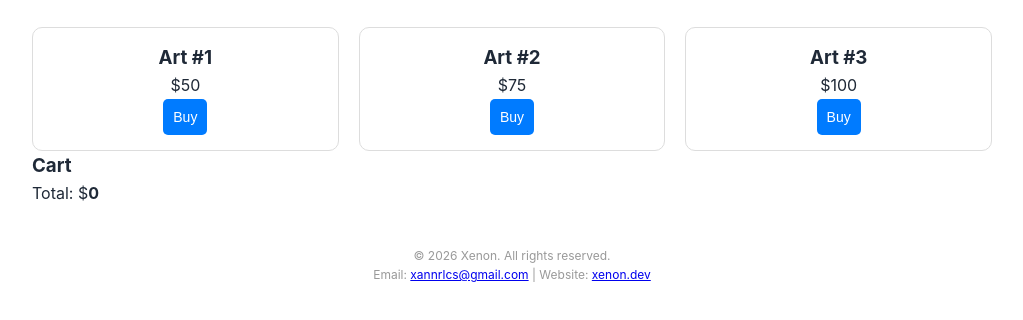
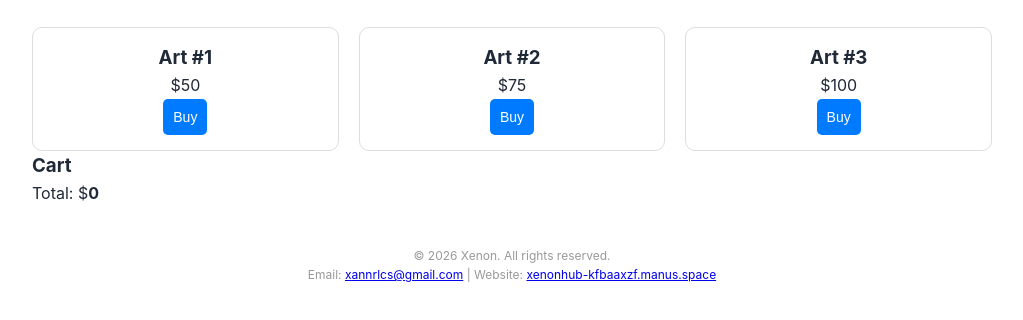
Before and after one commit to xenon231tech/qsh-market, a website: page index.html in a window 1280 px wide. Shown: the part 74-394 px from the top of the page, without its empty margins (128-1151 px from the left). Drawn offline with Linux system fonts and the light colour scheme.

Commit message:
chore: update portfolio links to https://xenonhub-kfbaaxzf.manus.space

```diff
--- a/index.html
+++ b/index.html
@@ -141,7 +141,7 @@
 
     <footer style="text-align: center; padding: 20px; color: #999; font-size: 12px;">
         <p>© 2026 Xenon. All rights reserved.</p>
-        <p>Email: <a href="mailto:xannrlcs@gmail.com">xannrlcs@gmail.com</a> | Website: <a href="https://xenon.dev">xenon.dev</a></p>
+        <p>Email: <a href="mailto:xannrlcs@gmail.com">xannrlcs@gmail.com</a> | Website: <a href="https://xenonhub-kfbaaxzf.manus.space">xenonhub-kfbaaxzf.manus.space</a></p>
     </footer>
 </body>
 </html>
--- a/package.json
+++ b/package.json
@@ -30,5 +30,5 @@
     "url": "https://github.com/xenon231tech/qsh-market/issues",
     "email": "xannrlcs@gmail.com"
   },
-  "homepage": "https://xenon.dev"
+  "homepage": "https://xenonhub-kfbaaxzf.manus.space"
 }
```
Also changed, not shown: README.md.
